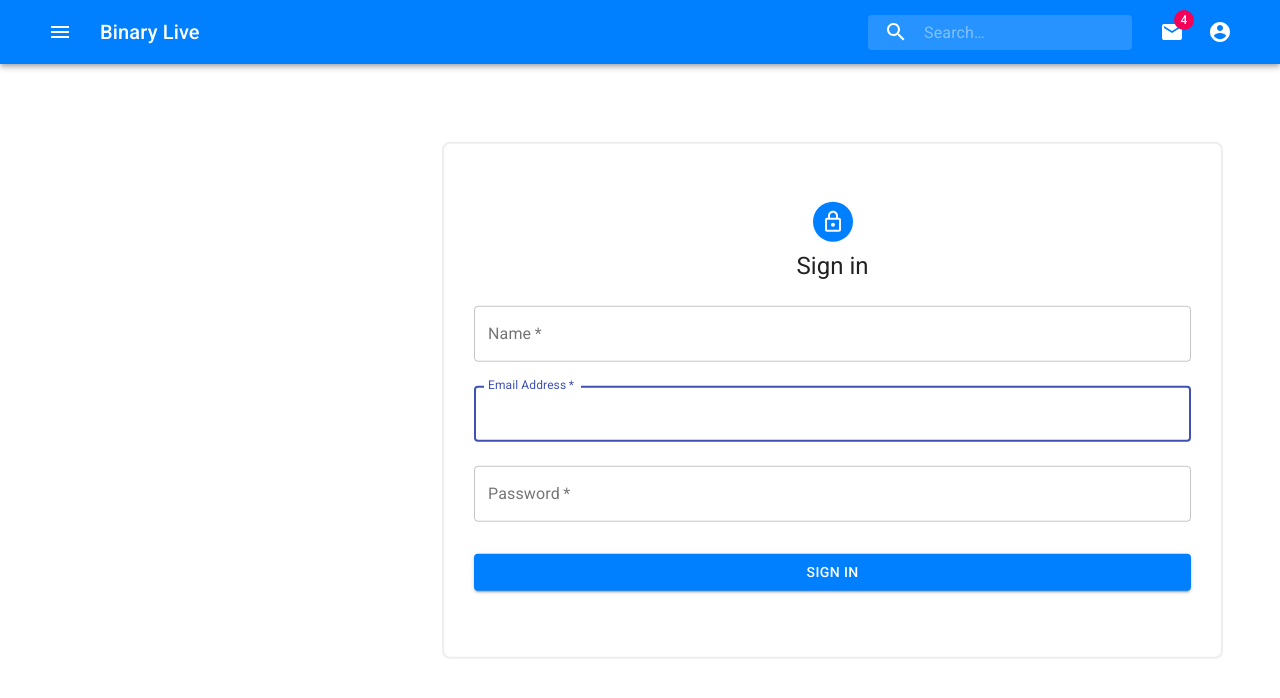
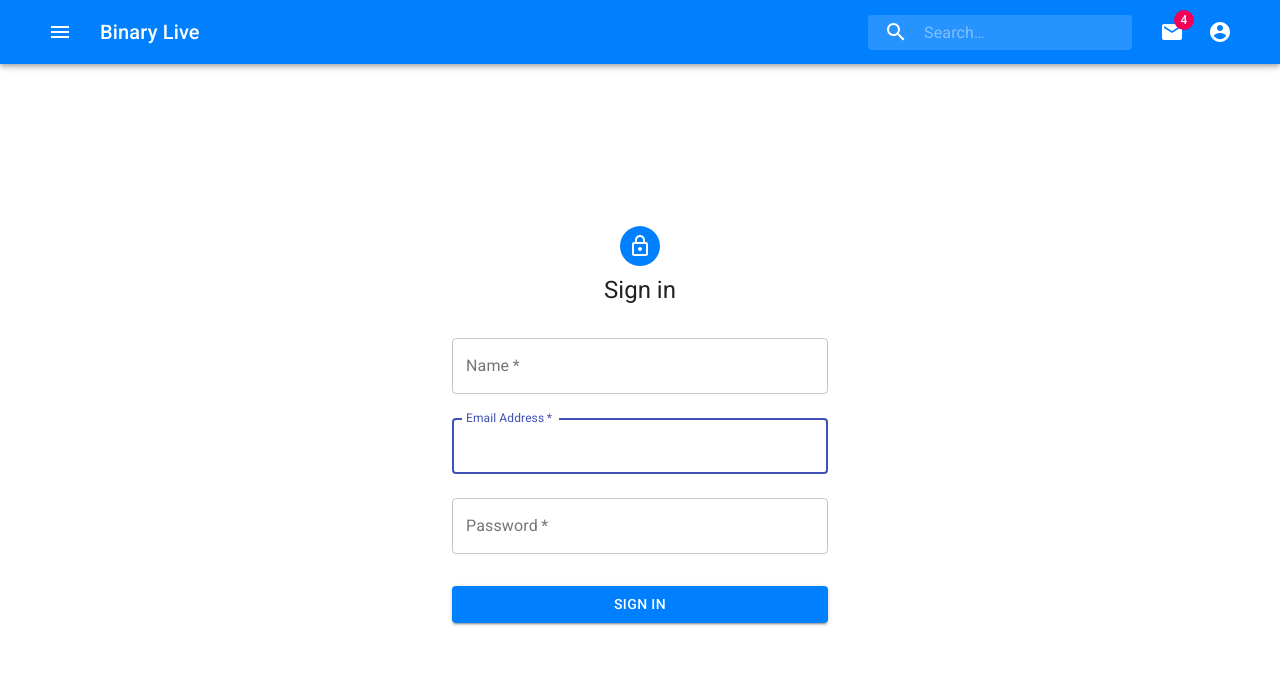
Before and after one commit to rootFaheem/binary-live, a React (Create React App) app in the folder client/: page / in a window 1280 px wide. Shown: the top 698 px of the page. Built offline with nearby package versions, Linux system fonts and the light colour scheme.

Commit message:
login form fixed

```diff
--- a/client/src/app/forms/login.form.js
+++ b/client/src/app/forms/login.form.js
@@ -23,13 +23,13 @@ const styles = theme => ({
     display: "flex",
     flexDirection: "column",
     alignItems: "center",
-    margin: 0,
-    position: "absolute",
-    top: "50%",
+    margin: "0px",
+    // position: "absolute",
+    top: "100%",
     "-ms-transform": "translateY(-50%)",
-    transform: "translateY(-50%)",
-    border: "2px solid #eee",
-    padding: "50px 30px",
+    transform: "translateY(20%)",
+    // border: "2px solid #eee",
+    padding: "50px 10px",
     borderRadius: "8px"
   },
   avatar: {
@@ -38,7 +38,7 @@ const styles = theme => ({
   },
   form: {
     width: "100%", // Fix IE 11 issue.
-    marginTop: theme.spacing(1)
+    marginTop: theme.spacing(2)
   },
   submit: {
     margin: theme.spacing(3, 0, 2)
@@ -85,6 +85,11 @@ class SignIn extends Component {
 
     const { name, email, password } = this.state;
 
+    if (name === "") {
+      return this.setState({
+        nameError: "name is required"
+      });
+    }
     if (email === "") {
       return this.setState({
         emailError: "email is required"
```
